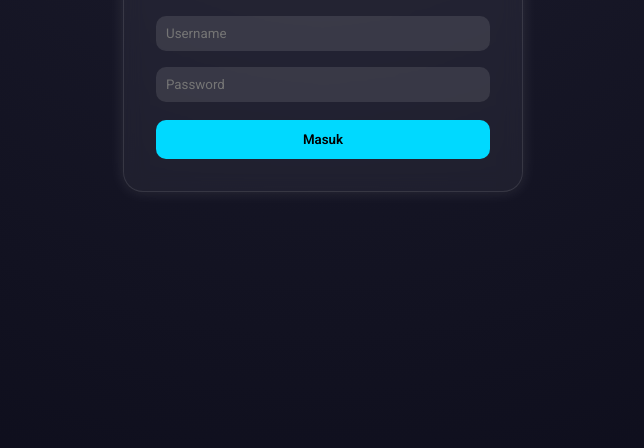
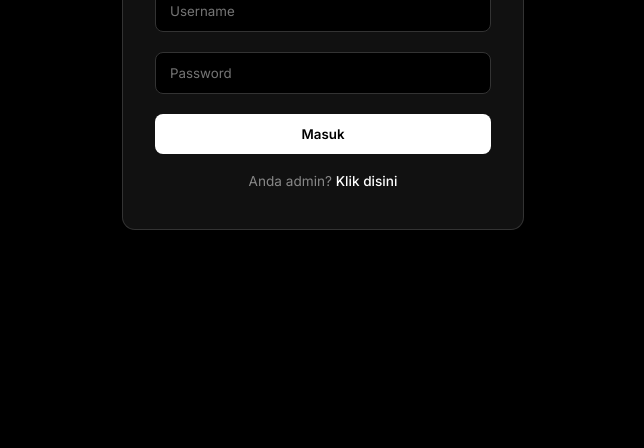
Before and after one commit to alwaysriky-DcoderX/Resellerpanel-alwaysriky, a website: page index.html in a window 1280 px wide. Shown: the part 352-800 px from the top of the page, without its empty margins (317-961 px from the left). Drawn offline with Linux system fonts and the light colour scheme.

Commit message:
Update index.html

```diff
--- a/index.html
+++ b/index.html
@@ -6,12 +6,12 @@
   <title>Login Panel</title>
   <link rel="preconnect" href="https://fonts.googleapis.com">
   <link rel="preconnect" href="https://fonts.gstatic.com" crossorigin>
-  <link href="https://fonts.googleapis.com/css2?family=Roboto:wght@400;600&display=swap" rel="stylesheet">
+  <link href="https://fonts.googleapis.com/css2?family=Inter:wght@400;500;600&display=swap" rel="stylesheet">
 
   <style>
     * {
       box-sizing: border-box;
-      font-family: 'Roboto', sans-serif;
+      font-family: 'Inter', sans-serif;
     }
 
     body {
@@ -20,42 +20,41 @@
       justify-content: center;
       align-items: center;
       height: 100vh;
-      background: radial-gradient(circle at top, #1e1e2f, #0c0c1a);
-      color: white;
+      background: #000;
+      color: #fff;
     }
 
     .login-box {
-      background: rgba(255, 255, 255, 0.05);
-      padding: 2rem;
-      border-radius: 20px;
+      background: #111;
+      padding: 2.5rem 2rem;
+      border-radius: 12px;
       width: 90%;
       max-width: 400px;
       text-align: center;
-      box-shadow: 0 0 15px rgba(255, 255, 255, 0.1);
-      backdrop-filter: blur(10px);
-      border: 1px solid rgba(255,255,255,0.1);
+      box-shadow: 0 0 0 1px #333, 0 10px 30px rgba(0,0,0,.6);
     }
 
     h2 {
       margin-bottom: 1.5rem;
-      color: #00d9ff;
+      font-weight: 600;
+      letter-spacing: 1px;
+      color: #fff;
     }
 
     input {
       width: 100%;
-      padding: 10px;
-      margin: 8px 0;
-      border: none;
-      border-radius: 10px;
+      padding: 12px 14px;
+      margin: 10px 0;
+      border: 1px solid #333;
+      border-radius: 8px;
       outline: none;
-      background: rgba(255, 255, 255, 0.1);
-      color: white;
-      transition: all 0.3s ease;
+      background: #000;
+      color: #fff;
+      transition: border-color .25s;
     }
 
     input:focus {
-      background: rgba(255, 255, 255, 0.2);
-      box-shadow: 0 0 5px #00d9ff;
+      border-color: #fff;
     }
 
     button {
@@ -63,28 +62,28 @@
       padding: 12px;
       margin-top: 10px;
       border: none;
-      border-radius: 10px;
-      background: #00d9ff;
+      border-radius: 8px;
+      background: #fff;
       color: #000;
-      font-weight: bold;
+      font-weight: 600;
       cursor: pointer;
-      transition: all 0.3s ease;
+      transition: background .25s, color .25s;
     }
 
     button:hover {
-      background: #00aaff;
-      transform: scale(1.02);
+      background: #e5e5e5;
     }
 
     .loading {
       display: none;
       margin-top: 10px;
       animation: pulse 1s infinite;
-      color: #00d9ff;
+      color: #888;
+      font-size: .9rem;
     }
 
     @keyframes pulse {
-      0%, 100% { opacity: 0.3; }
+      0%, 100% { opacity: .4; }
       50% { opacity: 1; }
     }
 
@@ -92,10 +91,26 @@
       display: none;
       margin-top: 10px;
       padding: 10px;
-      background: rgba(255, 0, 0, 0.2);
-      border-radius: 8px;
-      color: #ff9b9b;
+      background: rgba(255, 0, 0, 0.08);
+      border-radius: 6px;
+      color: #ff5555;
       font-size: 0.9rem;
+    }
+
+    .admin-link {
+      margin-top: 1.2rem;
+      font-size: 0.85rem;
+      color: #888;
+    }
+
+    .admin-link a {
+      color: #fff;
+      text-decoration: none;
+      font-weight: 500;
+    }
+
+    .admin-link a:hover {
+      text-decoration: underline;
     }
   </style>
 </head>
@@ -109,6 +124,9 @@
       <div class="loading">⏳ Sedang memeriksa...</div>
       <div id="errorBox"></div>
     </form>
+    <div class="admin-link">
+      Anda admin? <a href="/admin/">Klik disini</a>
+    </div>
   </div>
 
   <script>
```
